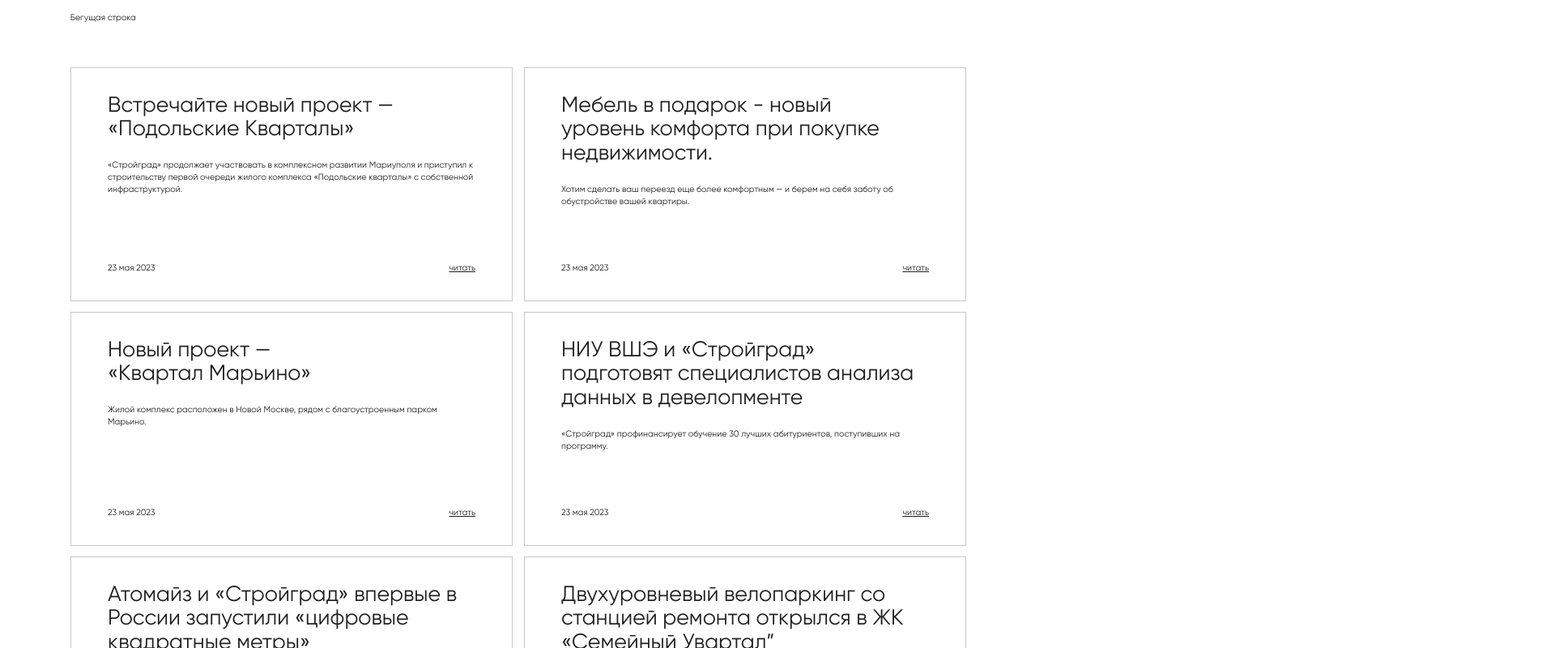
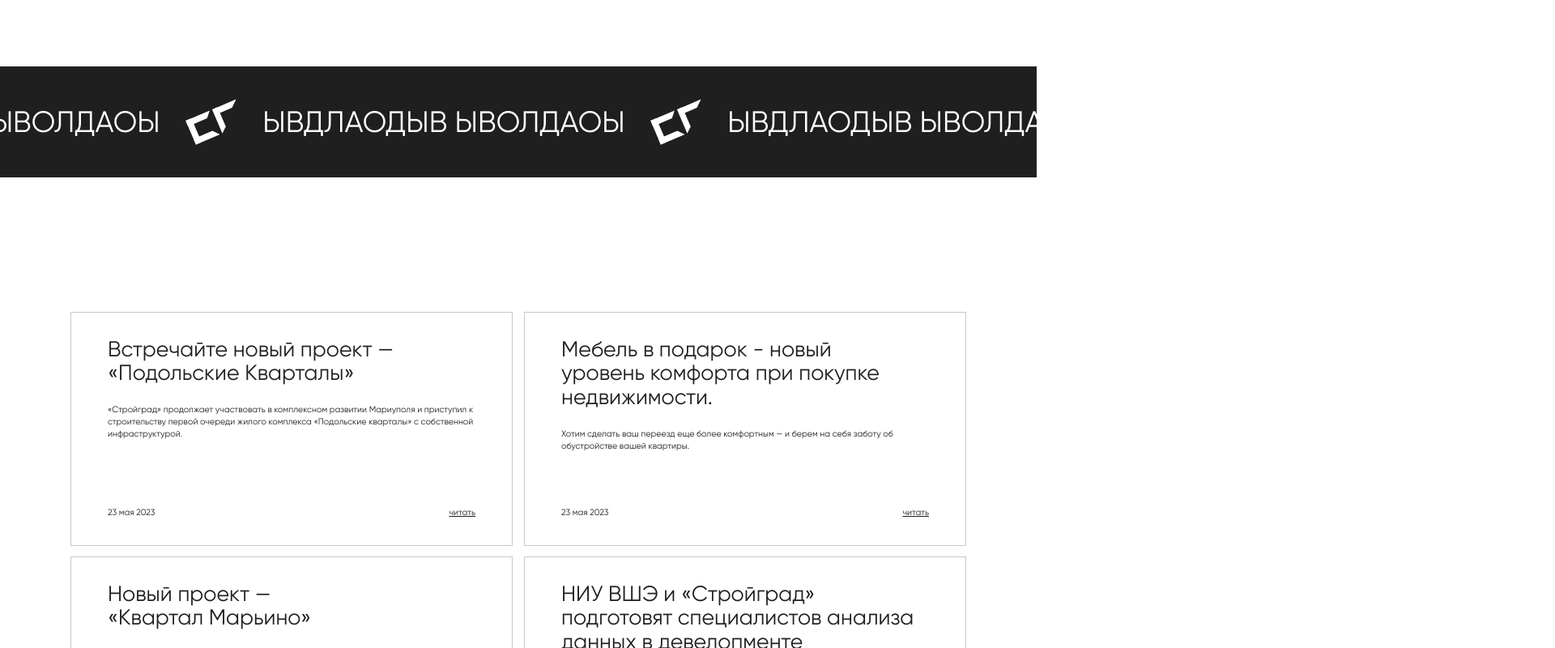
Before and after one commit to xdianovx/st.client, a Next.js app: page /news in a window 1280 px wide. Shown: the part 1580-2380 px from the top of the page at 81% size, 1920 px wide, since content can reach past the window. Built offline with nearby package versions, Linux system fonts and the light colour scheme.

Commit message:
ADD: Бегущую строку на новости

```diff
--- a/app/news/page.tsx
+++ b/app/news/page.tsx
@@ -1,7 +1,7 @@
 "use client";
 
 import { useLayoutEffect } from "react";
-import { SubscribeForm } from "../components/sections";
+import { MarqueeLight, SubscribeForm } from "../components/sections";
 import {
   Breadcrumbs,
   Dropdown,
@@ -97,8 +97,10 @@ export default function NewsPage() {
               <NewsCard data={item} key={item.id} />
             ))}
           </div>
+        </div>
+        <MarqueeLight data="ывдлаодыв ыволдаоы" className="my-[250rem]" />
 
-          <p className="mt-[150rem]">Бегущая строка</p>
+        <div className="container">
           <div className="mt-[80rem] grid grid-cols-2 gap-[20rem]">
             {data.map((item) => (
               <NewsCard data={item} key={item.id} />
```
